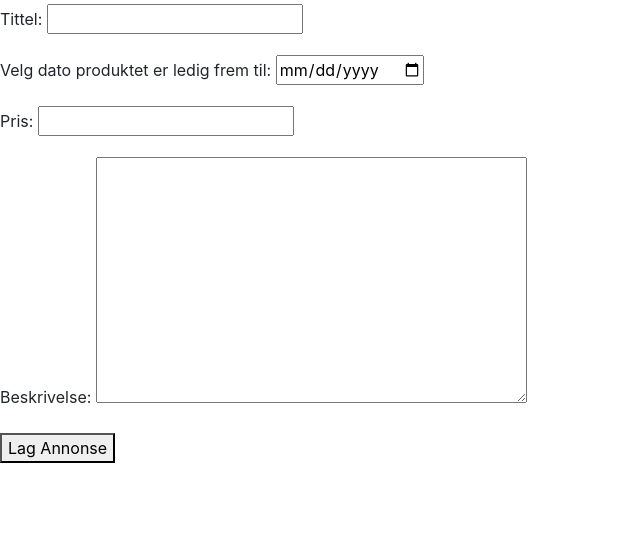
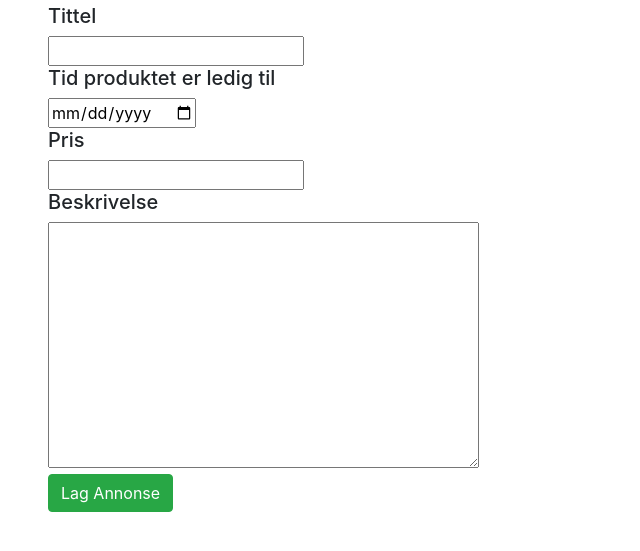
Before and after one commit to AkselLessum/Programvareutvikling, a Django app: page /createAd/ in a window 1280 px wide. Shown: the part 56-607 px from the top of the page, without its empty margins (0-640 px from the left). Run offline with Django 4.2, Linux system fonts and the light colour scheme; some libraries are stand-ins or nearby versions.

Commit message:
#3 #32 Made simple bootstrap improvements to the ad-creation form

```diff
--- a/Toolio/main/templates/main/createAd.html
+++ b/Toolio/main/templates/main/createAd.html
@@ -5,8 +5,18 @@
 {% block content %}
 <form method="POST" action="/createAd/">
     {% csrf_token %}
-    {{form.as_p}}
+    <div class="form-group mx-5">
+        <h5>Tittel</h5>
+        {{form.title}}
+        <h5>Tid produktet er ledig til</h5>
+        {{form.date}}
+        <h5>Pris</h5>
+        {{form.price}}
+        <h5>Beskrivelse</h5>
+        {{form.description}}
+    </br>
+        <button type="submit" class="btn btn-success", name="submitAd">Lag Annonse</button>
+    </div>
 
-    <button type="submit", name="submitAd">Lag Annonse</button>
 </form>
 {% endblock %}
--- a/Toolio/main/templates/main/home.html
+++ b/Toolio/main/templates/main/home.html
@@ -12,8 +12,6 @@
                 <p>Pris: {{ad.price}}kr</p>
                 <p>{{ad.description}}</p>
             </div>
-
-
         </div>
     {% endfor %}
 {% else %}
```
